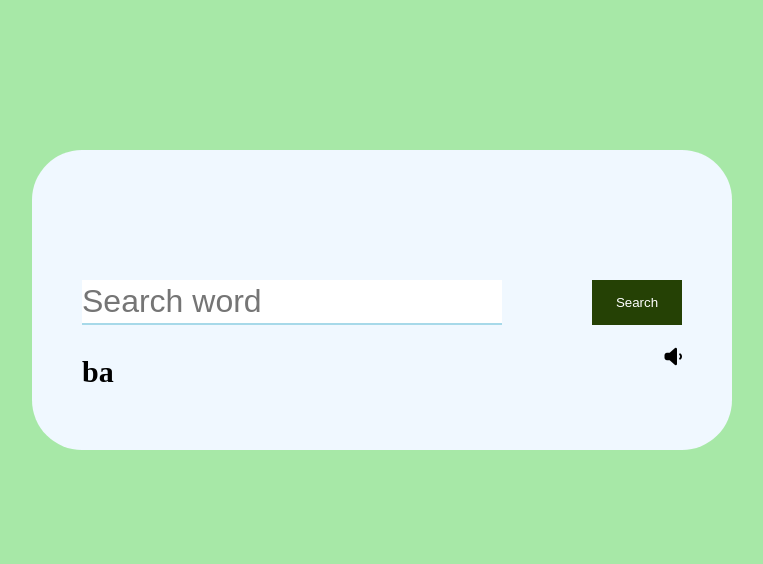
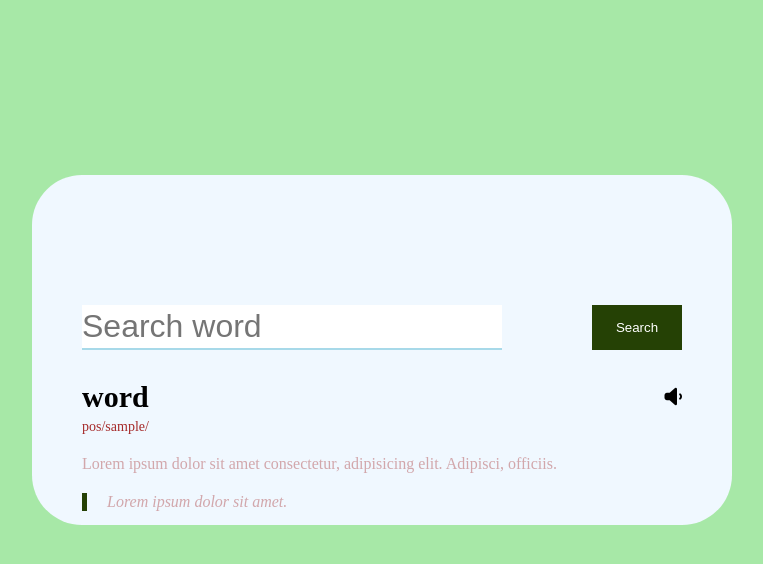
Before and after one commit to sauliusss/dictionary_API_t, a website: page index.html in a window 1280 px wide. Shown: the whole page, without its empty margins (258-1021 px from the left). Drawn offline with Linux system fonts and the light colour scheme.

Commit message:
add word meaning and example html and css

```diff
--- a/index.css
+++ b/index.css
@@ -8,13 +8,10 @@ body {
   background-color: #0ec20e5d;
 }
 
-.table {
-}
-
 .dictionary-table {
   position: absolute;
   width: 700px;
-  height: 300px;
+  height: 350px;
   padding: 130px 50px;
   /* top: 50%; */
   left: 50%;
@@ -51,12 +48,17 @@ body {
 }
 
 .result {
+  position: relative;
+
+  padding-top: 30px;
+}
+
+.result .searched-word {
   display: flex;
   justify-content: space-between;
 }
 
-h3.searched-word {
-  padding-top: 30px;
+.searched-word h3 {
   font-size: 30px;
 }
 
@@ -66,3 +68,21 @@ h3.searched-word {
   color: #000;
   border: none;
 }
+.word-detail {
+  display: flex;
+  gap: 10;
+  color: brown;
+  margin: 5px 0 20px 0;
+  font-size: 14px;
+}
+
+.meaning {
+  color: rgba(165, 42, 42, 0.397);
+}
+
+.example {
+  font-style: italic;
+  padding-left: 20px;
+  margin-top: 20px;
+  border-left: 5px solid rgb(37, 65, 5);
+}
--- a/index.html
+++ b/index.html
@@ -8,6 +8,7 @@
     <link rel="stylesheet" href="https://cdnjs.cloudflare.com/ajax/libs/font-awesome/6.4.2/css/all.min.css" />
   </head>
   <body>
+    <audio id="sound"></audio>
     <div class="table">
       <div class="dictionary-table">
         <div class="search-bar">
@@ -15,8 +16,20 @@
           <button class="btn">Search</button>
         </div>
         <div class="result">
-          <h3 class="searched-word">ba</h3>
-          <button class="icon"><i class="fa fa-volume-down"></i></button>
+          <div class="searched-word">
+            <h3>word</h3>
+            <button class="icon"><i class="fa fa-volume-down"></i></button>
+          </div>
+          <div class="word-detail">
+            <p>pos</p>
+            <p>/sample/</p>
+          </div>
+          <div class="meaning">
+            <p>Lorem ipsum dolor sit amet consectetur, adipisicing elit. Adipisci, officiis.</p>
+            <div class="example">
+              <p>Lorem ipsum dolor sit amet.</p>
+            </div>
+          </div>
         </div>
       </div>
     </div>
--- a/index.js
+++ b/index.js
@@ -0,0 +1,4 @@
+const url = "https://api.dictionaryapi.dev/api/v2/entries/en/";
+const result = document.querySelector(".sound");
+
+// https://www.youtube.com/watch?v=PUkgK7TI0x0&ab_channel=CodingArtist
```
